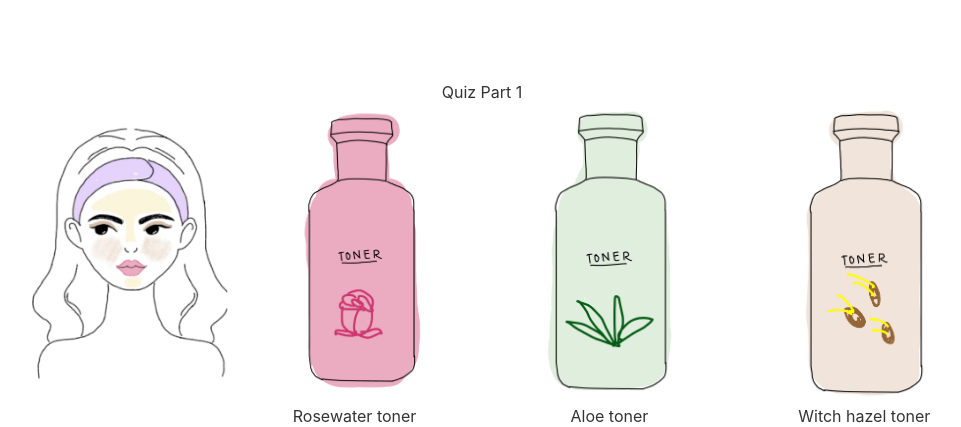
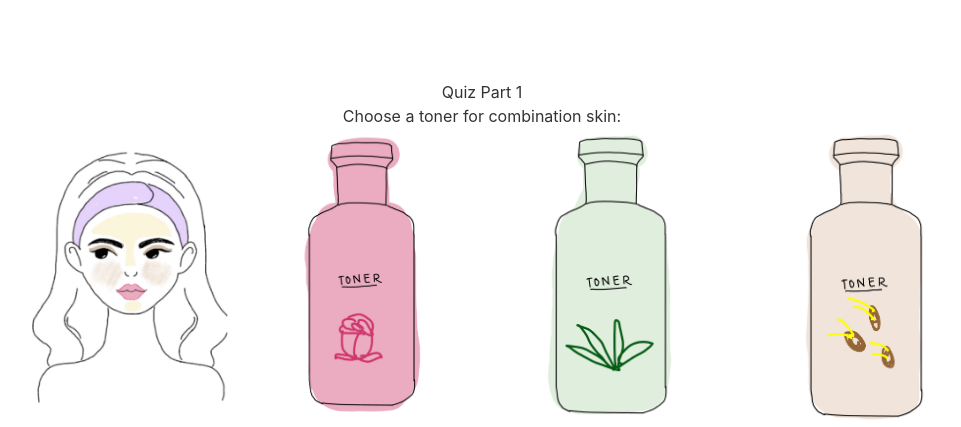
Before and after one commit to hibashaalan/skincareschool, a Flask app: page /quiz1 in a window 1280 px wide. Shown: the part 56-483 px from the top of the page, without its empty margins (158-1119 px from the left). Run offline with Flask 3, Linux system fonts and the light colour scheme; some libraries are stand-ins or nearby versions.

Commit message:
full quiz1

```diff
--- a/server.py
+++ b/server.py
@@ -2,13 +2,14 @@ from flask import Flask
 from flask import render_template
 from flask import Response, request, jsonify
 app = Flask(__name__)
+
 
 quiz1arr = [
     {
     "id":"0",
     "img": "/static/images/combo_skin.png",
     "alt": "combination skin",
-    "desc": "",
+    "desc": "Choose a toner for combination skin:",
     "feeback":"",
     "correct":0
 }, {
@@ -32,6 +33,34 @@ quiz1arr = [
     "alt":"witch hazel toner",
     "desc":"Witch hazel toner",
     "feedback":"Incorrect! Witch hazel is a better ingredient for oily skin.",
+    "correct":0
+}, {
+    "id":"4",
+    "img":"/static/images/normal_skin.png",
+    "alt":"normal skin",
+    "desc":"Choose a serum for brightening:",
+    "feedback":"",
+    "correct":0
+}, {
+    "id":"5",
+    "img":"/static/images/serum_nia.jpeg",
+    "alt":"niacinamide serum",
+    "desc":"Niacinamide serum",
+    "feedback":"Incorrect! Niacinamide is a better ingredient for acne concerns.",
+    "correct":0
+}, {
+    "id":"6",
+    "img":"/static/images/serum_vitc.jpeg",
+    "alt":"vitamin c serum",
+    "desc":"Vitamin C serum",
+    "feedback":"Correct! Vitamin C is a great ingredient for any brightening concerns.",
+    "correct":1
+}, {
+    "id":"7",
+    "img":"/static/images/serum_ha.jpeg",
+    "alt":"hyaluronic acid serum",
+    "desc":"Hyaluronic acid serum",
+    "feedback":"Incorrect! Hyaluronic acid is a better ingredient for hydration concerns",
     "correct":0
 },
 ]
--- a/static/quiz1.js
+++ b/static/quiz1.js
@@ -1,4 +1,5 @@
-let options = []
+let options = [];
+let i = 0;
 
 function feedback(index) {
     $("#quiz1-row").empty();
@@ -20,19 +21,30 @@ function feedback(index) {
     let feedbackcol = $("<div>");
     $(feedbackcol).addClass("col-3 feedback");
     feedbackcol.text(options[index]["feedback"]);
+    if (options[index]["correct"] == 1) feedbackcol.css("color", "green");
+    else feedbackcol.css("color", "red");
+
+
+    let next = $("<button>");
+    next.text("Next");
+    next.addClass("btn btn-primary");
+    next.attr("id", "next-btn");
+    feedbackcol.append(next);
 
     $("#quiz1-row").append(facecol);
     $("#quiz1-row").append(col);
     $("#quiz1-row").append(feedbackcol);
 
-    if (options[index]["correct"] == 1) feedbackcol.css("color", "green");
-    else feedbackcol.css("color", "red");
-
-
+    $("#next-btn").on("click", function() {
+        if (i==1) get_question(i);
+        if (i==2) window.location.href = "/quiz2";
+    });
 }
 
 function display(options, i) {
     $("#quiz1-row").empty();
+    $("#quiz1-question").text(options[i*4]["desc"]);
+
     for (j=0; j<4; j++) {
         let index = i*4 + j
         let col = $("<div>");
@@ -45,12 +57,13 @@ function display(options, i) {
             img.addClass("quiz1-option");
             img.attr("id", index);
         }
+        col.append(img);
+        if (j!=0) {
+            let desc = $("<div>");
+            desc.text(options[index]["desc"]);
+            col.append(desc);
+        }
 
-        let desc = $("<div>");
-        desc.text(options[index]["desc"]);
-
-        col.append(img);
-        col.append(desc);
         $("#quiz1-row").append(col);
     }
 }
@@ -76,10 +89,11 @@ function get_question(i) {
 
 }
 $(document).ready(function(){
-    get_question(0);
+    get_question(i);
 })
 
 $(document).on("click", ".quiz1-option", function () {
+    i++;
     let index = $(this).attr("id");
     feedback(index);
 });
--- a/static/style.css
+++ b/static/style.css
@@ -124,4 +124,9 @@ body {
     cursor:pointer;
 } .feedback {
   padding-top:100px;
+  text-align:left;
+} #next-btn {
+  display:block;
+  margin-top:10px;
+
 }
--- a/templates/quiz1.html
+++ b/templates/quiz1.html
@@ -5,7 +5,7 @@
 
 <div>Quiz Part 1</div>
 
-<div id="question"></div>
+<div id="quiz1-question"></div>
 <div class="row" id="quiz1-row">
 
 </div>
```
Also changed, not shown: static/images/normal_skin.png (added), 1 other file.
